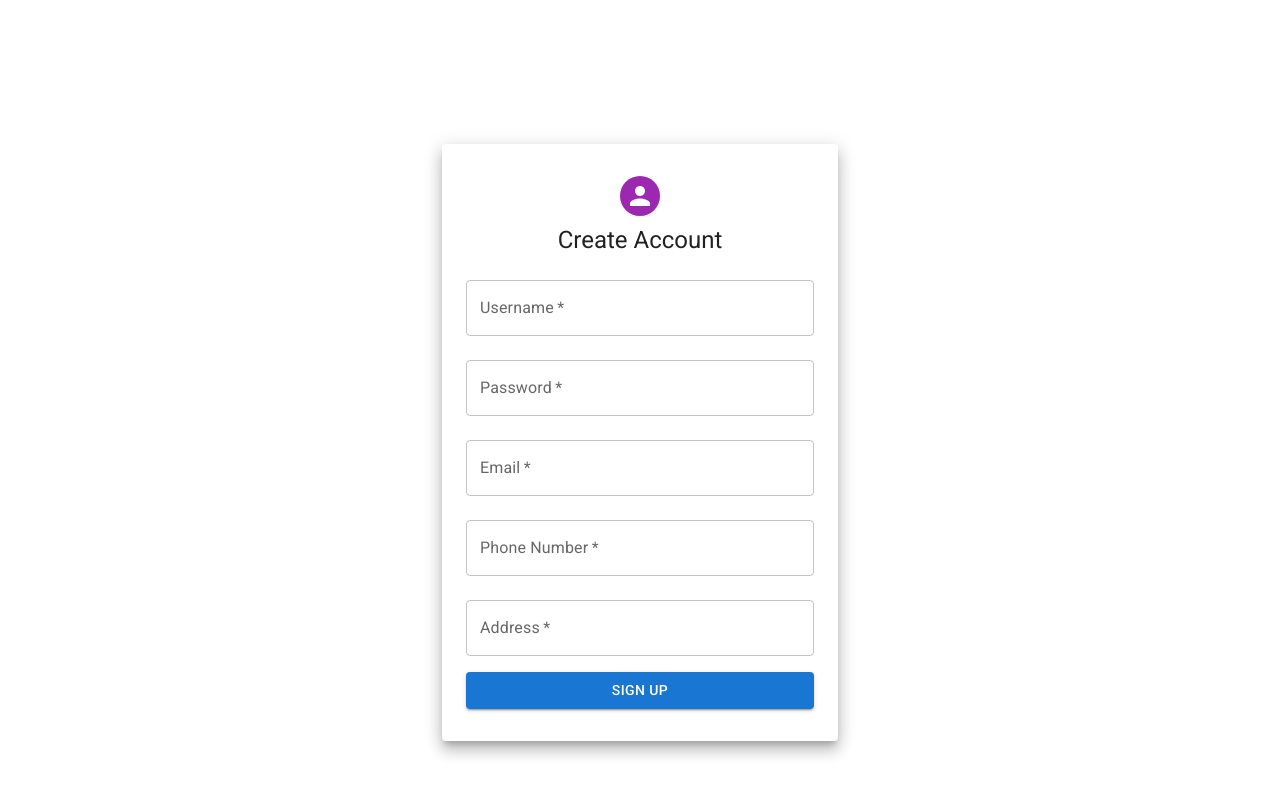
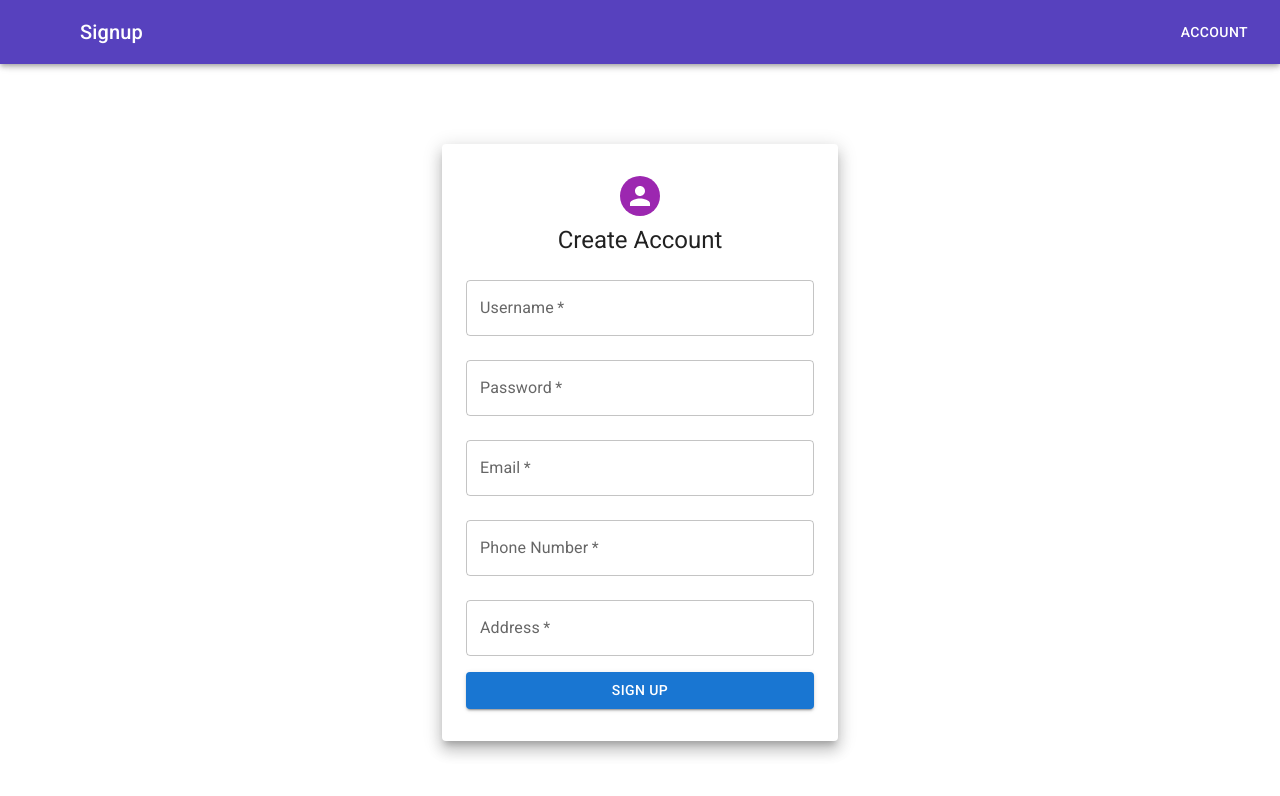
Before and after one commit to AustinWindley/CS2500-FinalProject, a React (Create React App) app: page /Library/signup in a window 1280 px wide. Shown: the top 796 px of the page. Built offline with nearby package versions, Linux system fonts and the light colour scheme; no server answers; some icons are missing.

Commit message:
reactivate header

```diff
--- a/src/Signup.tsx
+++ b/src/Signup.tsx
@@ -1,4 +1,4 @@
-//import Header from "./statics/Header.tsx"
+import Header from "./statics/Header.tsx"
 import { Fragment } from "react/jsx-runtime"
 import { Grid, Typography, Container, Paper, Avatar, Box, TextField, Button } from "@mui/material"
 import { useNavigate } from "react-router-dom"
@@ -59,7 +59,7 @@ export default function Signup() {
     const nav = useNavigate()
     return(
         <Fragment>
-            {/* <Header pageName="Signup"></Header> */}
+            <Header pageName="Signup"/>
             <Grid container mt={8}>
                 <Container maxWidth="xs">
                     <Paper elevation={10} sx={{ padding: 3, marginTop: 10 }}>
```
